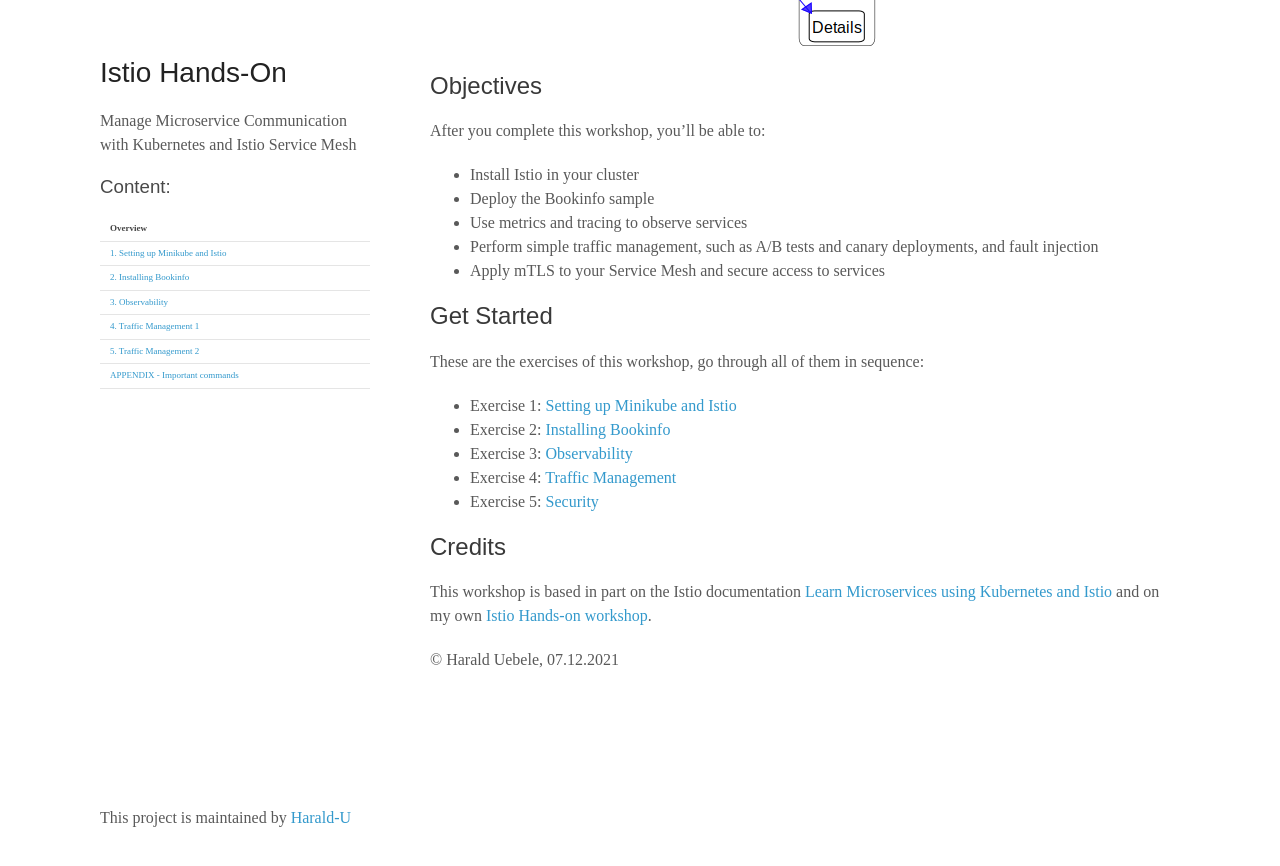
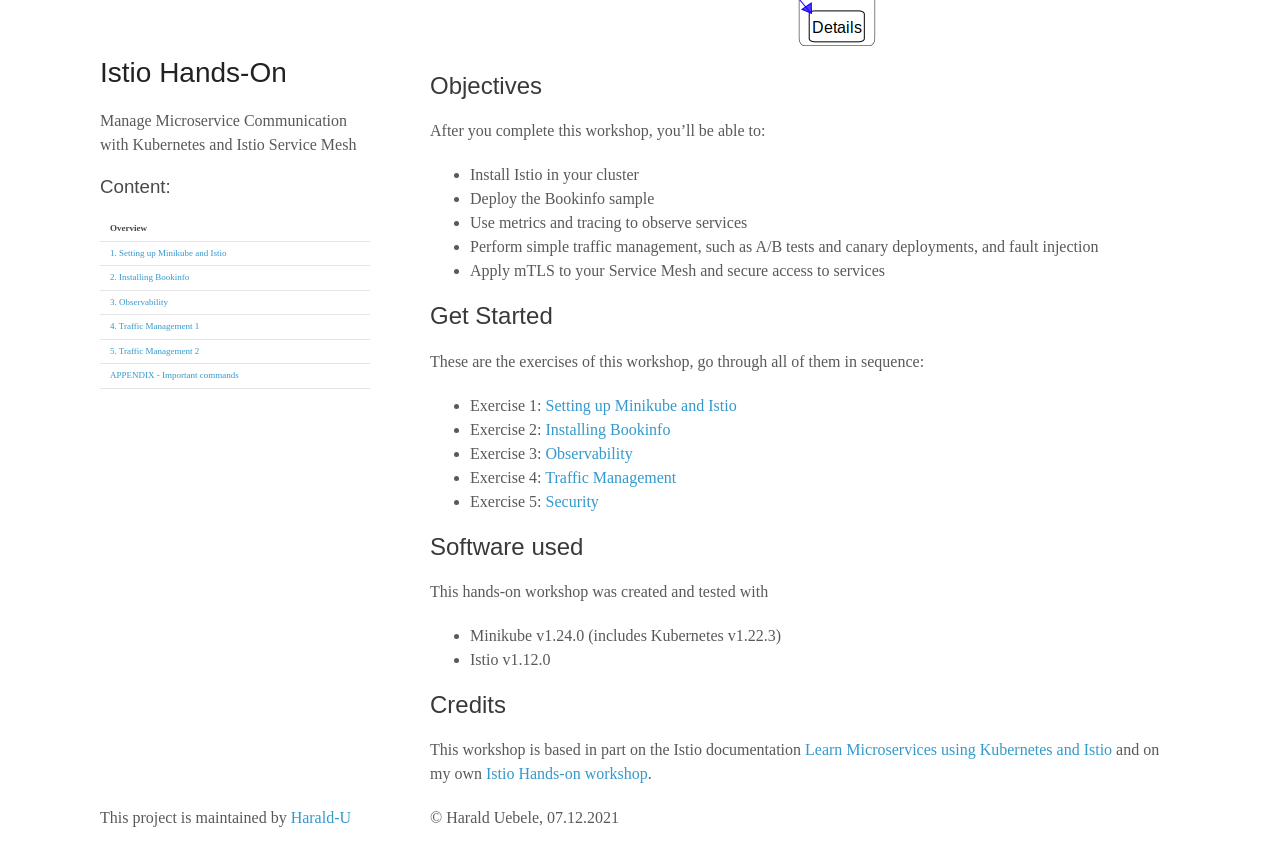
Before and after one commit to Harald-U/istio-on-minikube-handson, a Jekyll site: the page built from index.md, in a window 1280 px wide and 900 px high, scrolled down 812 px. Shown: the top 866 px of the window. Built offline with Jekyll 4.4.1, drawn with Linux system fonts in a browser that asks for light colours.

Commit message:
software used

```diff
--- a/index.md
+++ b/index.md
@@ -33,6 +33,12 @@ These are the exercises of this workshop, go through all of them in sequence:
 * Exercise 4: [Traffic Management](docs/exercise4)
 * Exercise 5: [Security](docs/exercise5)
 
+## Software used
+
+This hands-on workshop was created and tested with
+
+* Minikube v1.24.0 (includes Kubernetes v1.22.3)
+* Istio v1.12.0
 
 ## Credits
 
```
